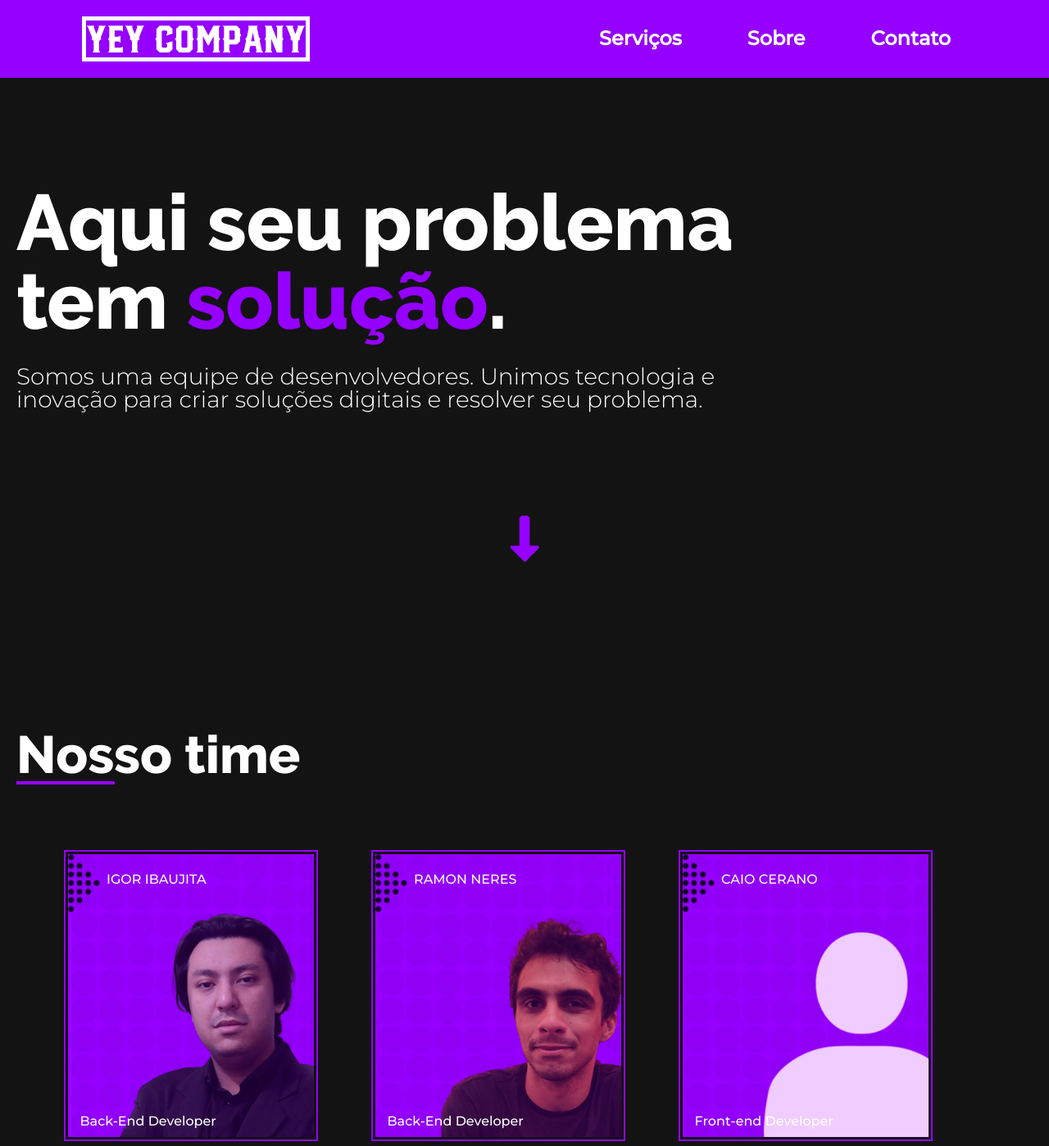
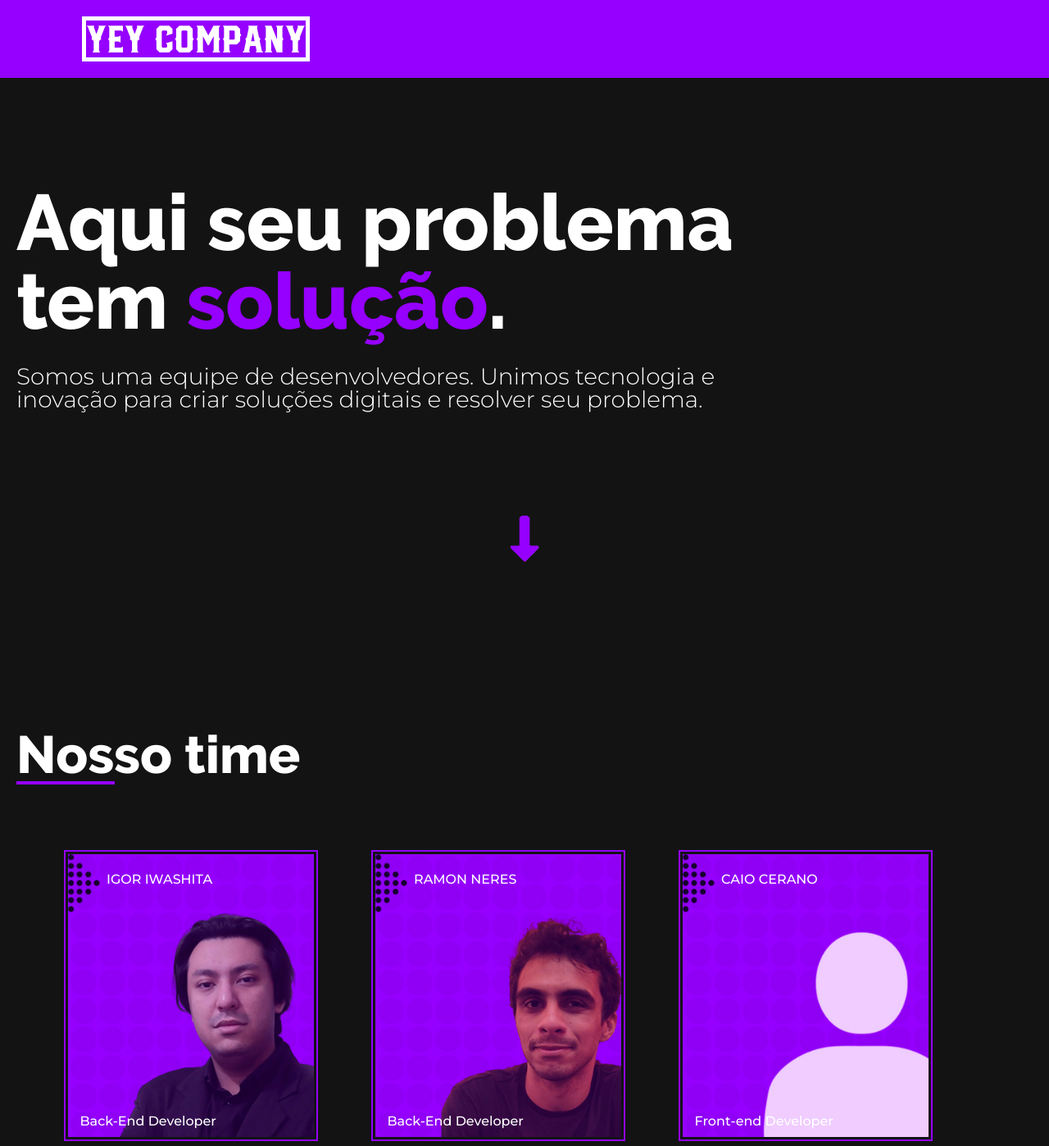
Before and after one commit to iuri-naturesa/yey-company, a plain HTML site: page index.html in a window 1280 px wide. Shown: the top 1398 px of the page at 82% size. Drawn offline with Linux system fonts and the light colour scheme.

Commit message:
remoção lista links e mudança nome igor

```diff
--- a/index.html
+++ b/index.html
@@ -17,11 +17,11 @@
          <button class="menu-btn">
             <span class="hamburguer"></span>
          </button>
-         <ul class="menu-lista">
+         <!-- <ul class="menu-lista">
             <li><a href="#servicos" class="listaJS">Serviços</a></li>
             <li><a href="#sobre" class="listaJS">Sobre</a></li>
             <li><a href="#contato" class="listaJS">Contato</a></li>
-         </ul>
+         </ul> -->
       </nav>
    </header>
    <main class="container">
@@ -42,7 +42,7 @@
          <h2>Nosso time</h2>
          <div class="time-conteudo">
             <div class="time-fotos">
-               <h4>IGOR IBAUJITA</h4>
+               <h4>IGOR IWASHITA</h4>
                <img src="./img/igorcompany.jpg" alt="">
                <p>Back-End Developer</p>
             </div>
```
